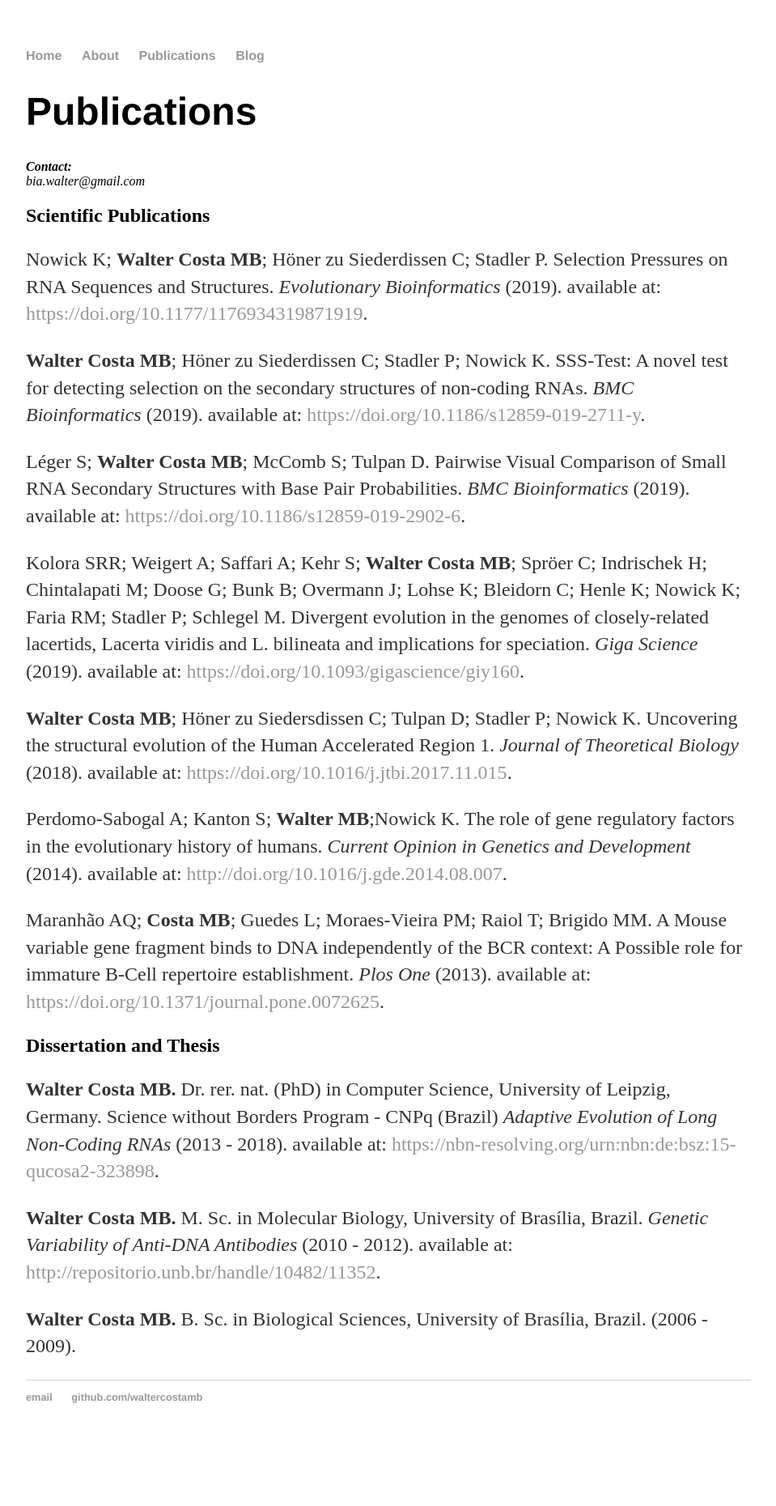
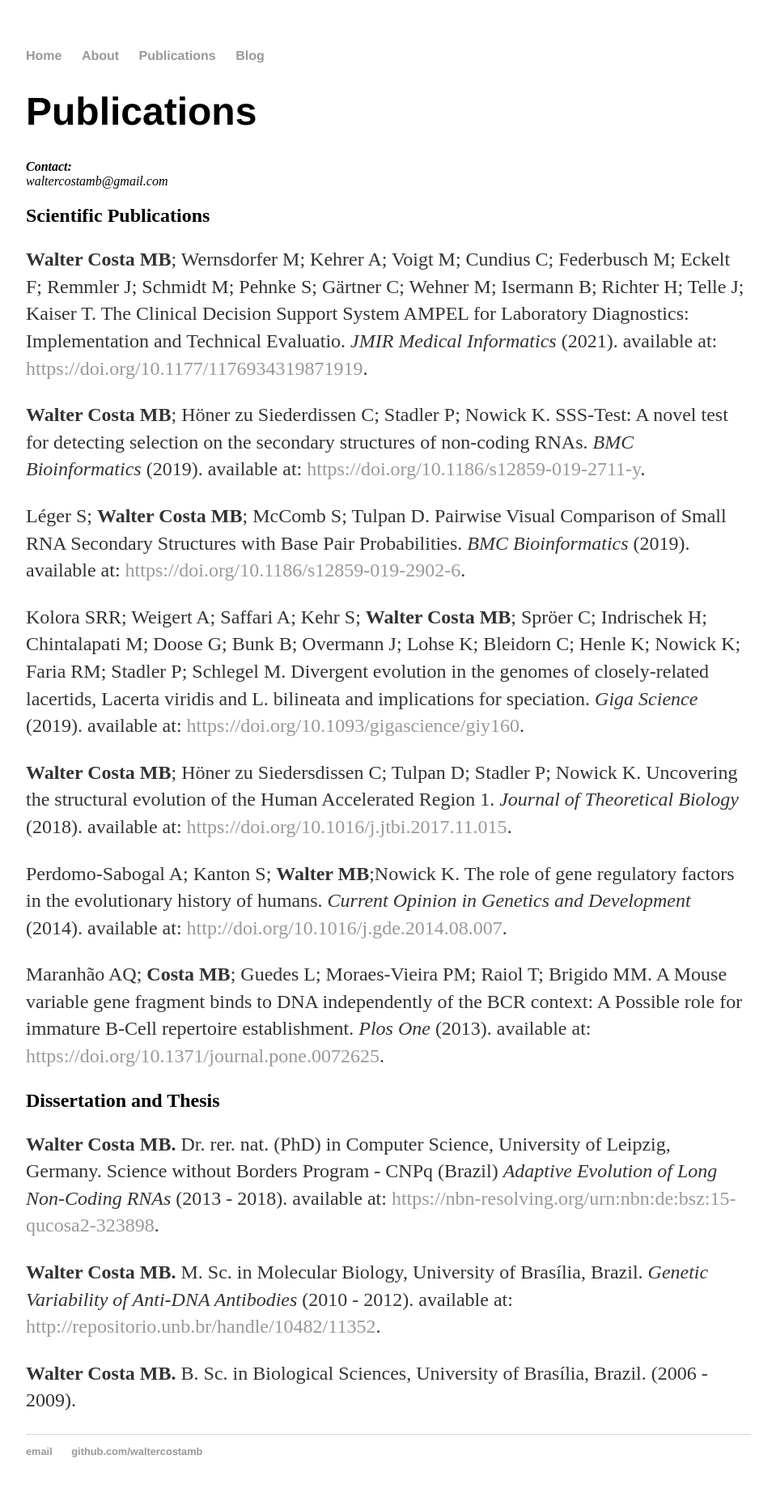
Before and after one commit to waltercostamb/waltercostamb.github.io, a Jekyll site: the page built from pubs/index.html, in a window 1280 px wide. Shown: the whole page at 81% size, without its empty margins (160-1119 px from the left). Built offline with Jekyll 4.4.1, drawn with Linux system fonts in a browser that asks for light colours; before the commit the page ends 1793 px from its top, so only the background shows below that.

Commit message:
Update index.html

```diff
--- a/pubs/index.html
+++ b/pubs/index.html
@@ -12,10 +12,15 @@ title: Publications of Maria Beatriz Walter Costa
 		<! ––			Street Address<br>
 		<! ––			<!City State 12345<br>
 		<! ––			<abbr title="phone"><!P:</abbr> <!(123) 456-7890<br>
-					<span class="obfuscate">bia.walter@gmail.com</span>
+					<span class="obfuscate">waltercostamb@gmail.com</span>
 					</address>
 
 					<h2>Scientific Publications</h2>
+
+					<p><strong>Walter Costa MB</strong>; Wernsdorfer M; Kehrer A; Voigt M; Cundius C; Federbusch M; Eckelt F; Remmler J;
+	  Schmidt M; Pehnke S; Gärtner C; Wehner M; Isermann B; Richter H; Telle J; Kaiser T. The Clinical Decision Support System AMPEL for Laboratory
+	  Diagnostics: Implementation and Technical Evaluatio. <em>JMIR Medical Informatics</em> (2021). available at:
+          <a href="https://medinform.jmir.org/2021/6/e20407</a>.
 
 					<p>Nowick K; <strong>Walter Costa MB</strong>; Höner zu Siederdissen C; Stadler P. Selection Pressures on RNA Sequences
           and Structures. <em>Evolutionary Bioinformatics</em> (2019). available at:
```
